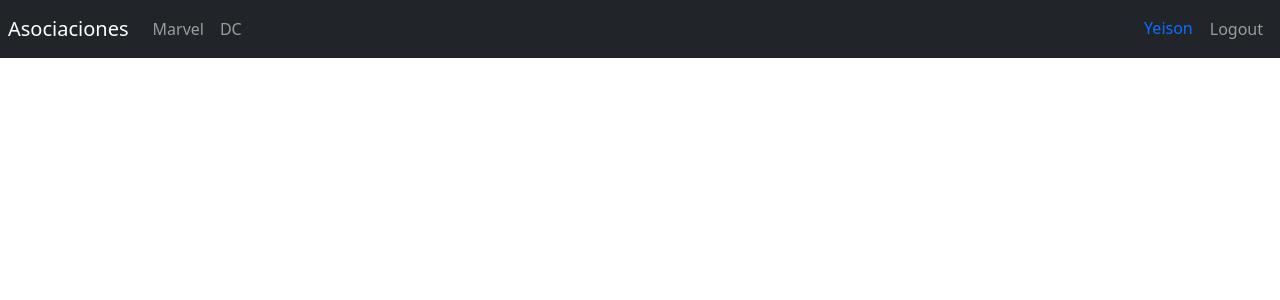
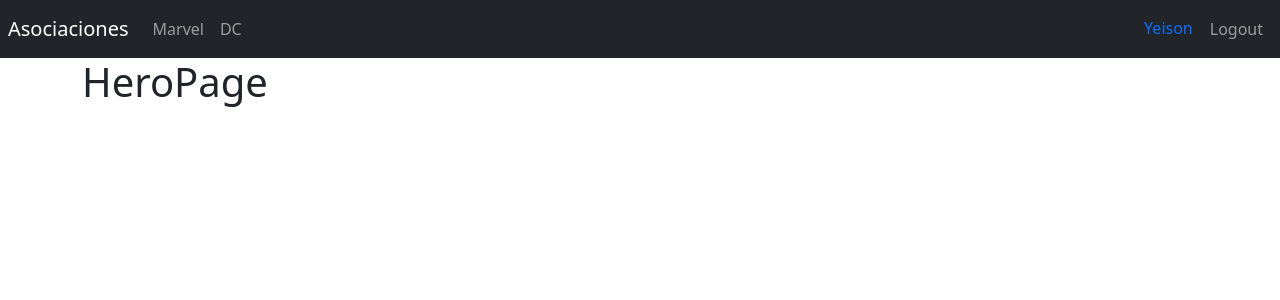
Before and after one commit to Yeison2017/heroes-spa, a React (Vite) app: page /hero/dc-arrow in a window 1280 px wide. Shown: the top 300 px of the page. Built offline with nearby package versions, Linux system fonts and the light colour scheme.

Commit message:
Leer argumentos por URL

```diff
--- /dev/null
+++ b/src/heroes/helpers/getHeroById.ts
@@ -0,0 +1,5 @@
+import { heroes } from "../data/heroes";
+
+export const getHeroById = (id: string) => {
+    return heroes.find((hero) => hero.id === id);
+};
--- /dev/null
+++ b/src/heroes/helpers/index.ts
@@ -0,0 +1,2 @@
+export * from "./getHeroById";
+export * from "./getHeroesByPublisher";
--- a/src/heroes/pages/HeroPage.tsx
+++ b/src/heroes/pages/HeroPage.tsx
@@ -1,4 +1,15 @@
+import { Navigate, useParams } from "react-router-dom";
+import { getHeroById } from "../helpers";
+
 const HeroPage = () => {
+    const { id } = useParams();
+
+    const hero = getHeroById(id!);
+
+    if (!hero) {
+        return <Navigate to="/marvel" />;
+    }
+
     return <h1>HeroPage</h1>;
 };
 
--- a/src/router/HeroesRoutes.tsx
+++ b/src/router/HeroesRoutes.tsx
@@ -12,7 +12,7 @@
                     <Route path="marvel" element={<MarvePage />} />
                     <Route path="dc" element={<DcPage />} />
                     <Route path="search" element={<SearchPage />} />
-                    <Route path="hero" element={<HeroPage />} />
+                    <Route path="hero/:id" element={<HeroPage />} />
                     <Route path="/" element={<Navigate to="/marvel" />} />
                 </Routes>
             </div>
```
